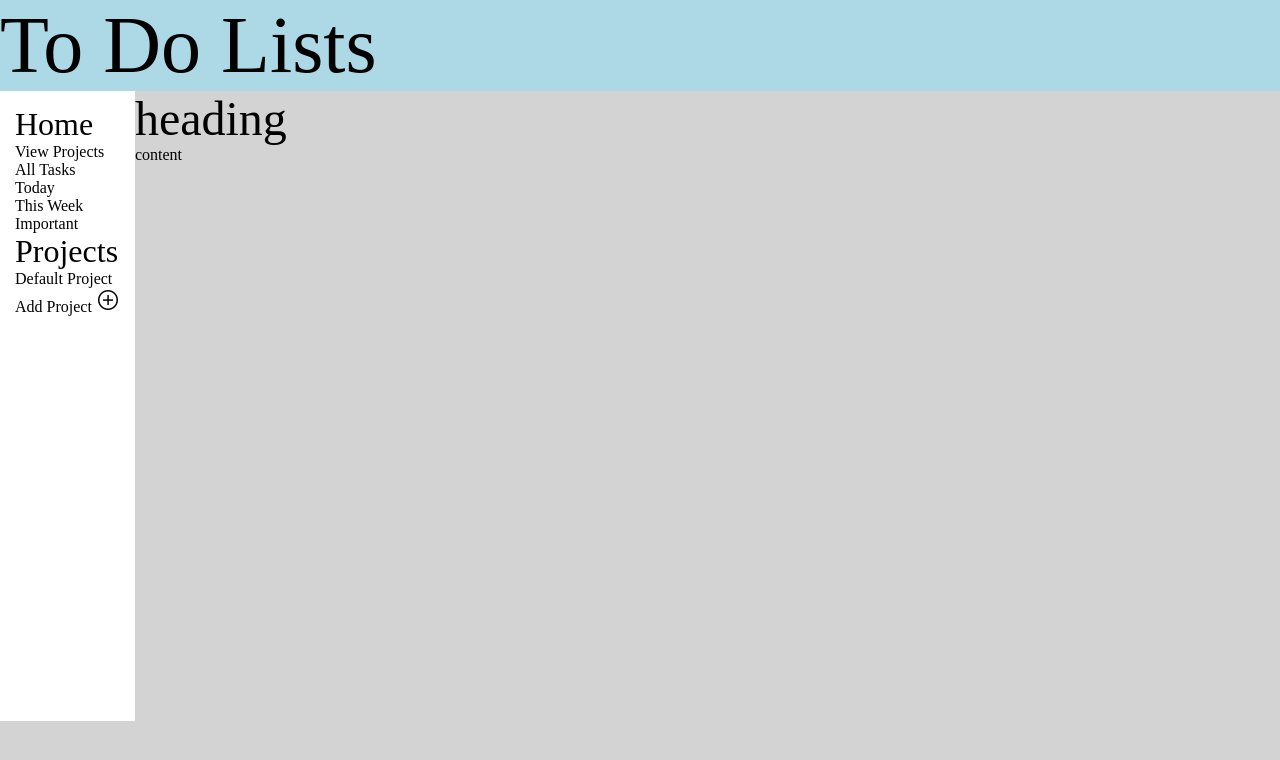
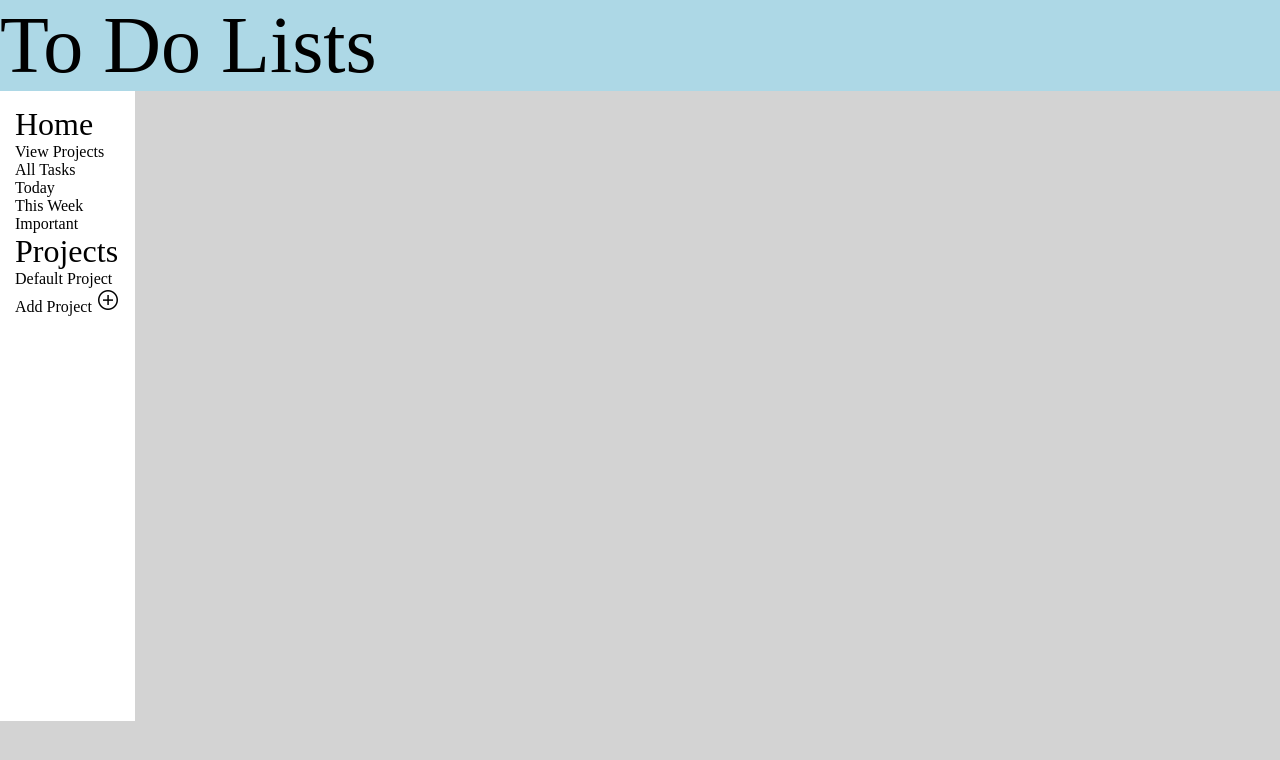
Before and after one commit to Lisa-Fink/To-Do-List, a website built with webpack: page dist/index.html in a window 1280 px wide. Built offline with nearby package versions, Linux system fonts and the light colour scheme.

Commit message:
Removed elements in the html that will be generated with js from the default page content div

```diff
--- a/dist/index.html
+++ b/dist/index.html
@@ -48,8 +48,6 @@
         </nav>
       </div>
       <div id="main-content">
-        <h2 id="main-head">heading</h2>
-        <div id="content">content</div>
       </div>
     </div>
   </div>
```
